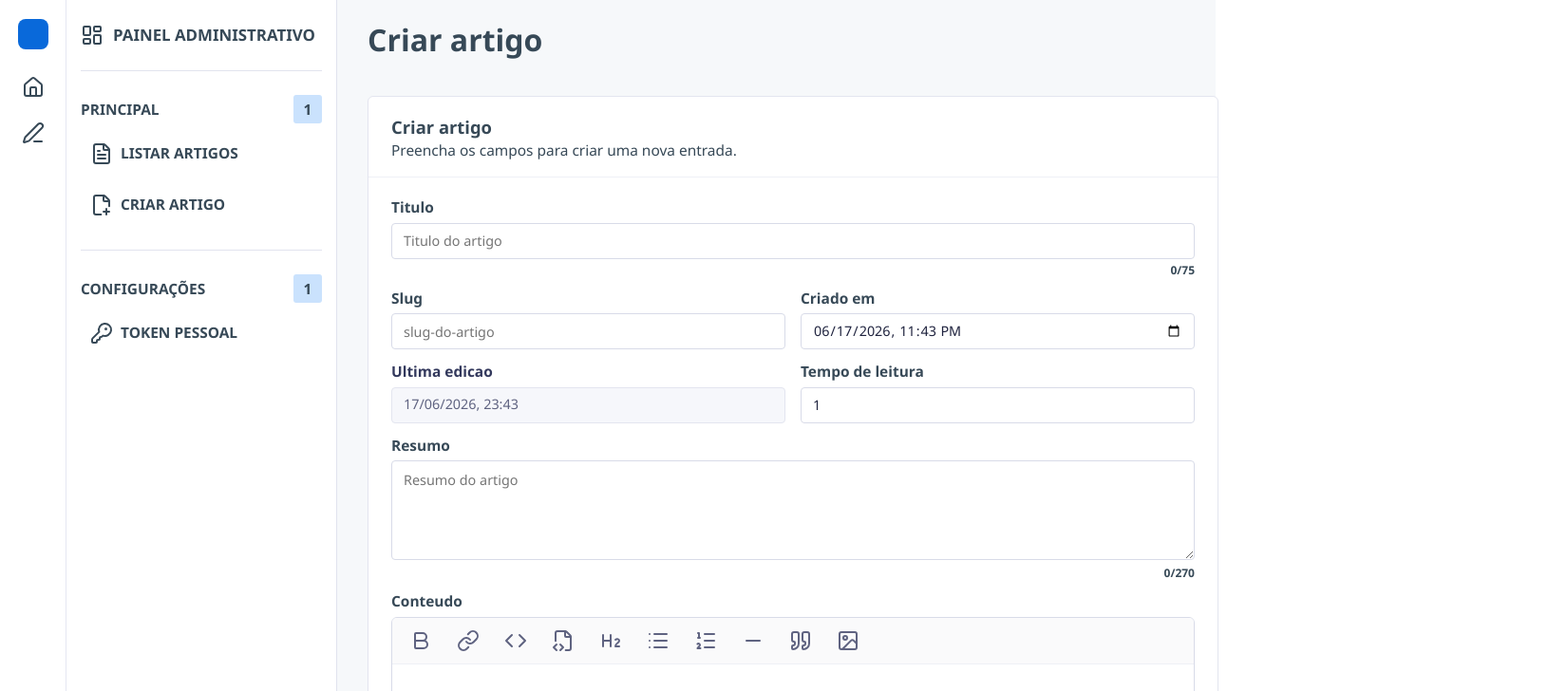
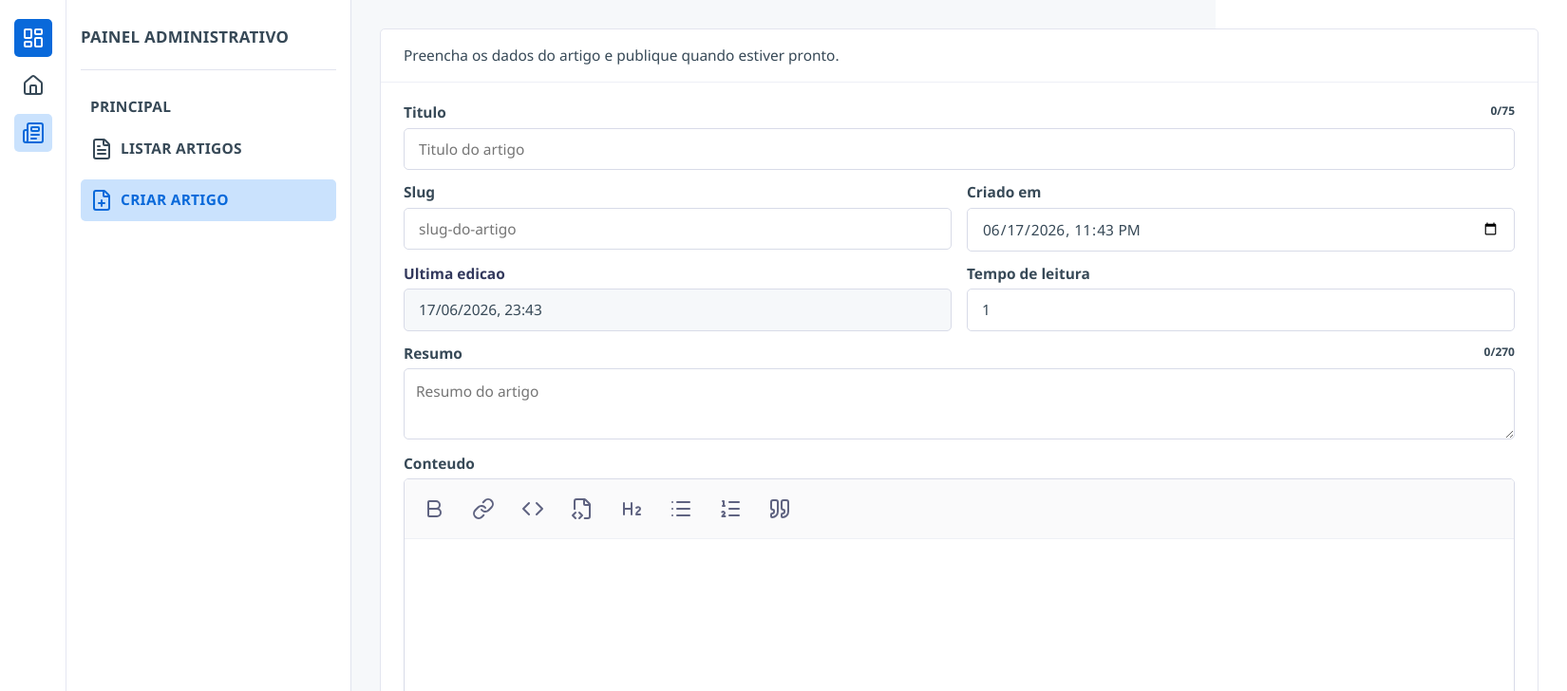
Before and after one commit to markusvdc/portfolio, a React (Vite) app: page /admin in a window 1280 px wide. Both pictures are taken after a click on the button "CRIAR ARTIGO". Shown: the top 728 px of the page at 95% size, 1650 px wide, since content can reach past the window. Built offline with nearby package versions, Linux system fonts and the light colour scheme.

Commit message:
Redesign admin article management

```diff
--- a/src/admin/components/AdminArticleEditorForm.tsx
+++ b/src/admin/components/AdminArticleEditorForm.tsx
@@ -1,6 +1,5 @@
 import type { FormEvent } from 'react'
 import type { Editor } from '@tiptap/react'
-import { Save, X } from 'lucide-react'
 import ArticleRichTextEditor from './ArticleRichTextEditor'
 import type { ArticleFormState, EditingArticle, LinkDraft } from '../types/adminTypes'
 import { formatArticleDateTime } from '../../site/utils/formatArticleDate'
@@ -45,15 +44,17 @@ function AdminArticleEditorForm({
 	return (
 		<section className="admin__publisher" aria-labelledby="admin-create-article-title">
 			<div className="admin__summary">
-				<div>
-					<h2 id="admin-create-article-title">{editingArticle ? 'Editar artigo' : 'Criar artigo'}</h2>
-					<p>{editingArticle ? 'Atualize o conteudo publicado.' : 'Preencha os campos para criar uma nova entrada.'}</p>
-				</div>
+				<p>{editingArticle ? 'Edite as informações do artigo e salve as alterações quando concluir.' : 'Preencha os dados do artigo e publique quando estiver pronto.'}</p>
 			</div>
 			<form className="admin__form" onSubmit={onSubmit}>
 				<div className="admin__grid">
 					<div className="admin__field admin__field--wide">
-						<label htmlFor="article-title">Titulo</label>
+						<label htmlFor="article-title">
+							Titulo
+							<span className="admin__character">
+								{form.title.length}/75
+							</span>
+						</label>
 						<input
 							id="article-title"
 							type="text"
@@ -61,9 +62,6 @@ function AdminArticleEditorForm({
 							onChange={(event) => onFormChange('title', event.target.value)}
 							placeholder="Titulo do artigo"
 						/>
-						<span className="admin__character">
-							{form.title.length}/75
-						</span>
 					</div>
 
 					<div className="admin__field">
@@ -113,17 +111,19 @@ function AdminArticleEditorForm({
 					</div>
 
 					<div className="admin__field admin__field--wide">
-						<label htmlFor="article-summary">Resumo</label>
+						<label htmlFor="article-summary">
+							Resumo
+							<span className="admin__character">
+								{form.summary.length}/270
+							</span>
+						</label>
 						<textarea
 							id="article-summary"
 							value={form.summary}
 							onChange={(event) => onFormChange('summary', event.target.value)}
 							placeholder="Resumo do artigo"
-							rows={4}
+							rows={2}
 						/>
-						<span className="admin__character">
-							{form.summary.length}/270
-						</span>
 					</div>
 				</div>
 
@@ -142,18 +142,16 @@ function AdminArticleEditorForm({
 				</div>
 
 				<div className="admin__actions">
+					{editingArticle && (
+						<button className="admin__button" type="button" onClick={onCancelEdit}>
+							Cancelar edicao
+						</button>
+					)}
 					<button className="admin__button admin__button--primary" type="submit" disabled={!hasSavedToken || isCreatingArticle}>
-						<Save size={24} />
 						{isCreatingArticle
 							? editingArticle ? 'Atualizando artigo...' : 'Criando artigo...'
 							: editingArticle ? 'Atualizar artigo' : 'Criar artigo'}
 					</button>
-					{editingArticle && (
-						<button className="admin__button" type="button" onClick={onCancelEdit}>
-							<X size={24} />
-							Cancelar edicao
-						</button>
-					)}
 				</div>
 			</form>
 		</section>
--- a/src/admin/components/ArticleRichTextEditor.tsx
+++ b/src/admin/components/ArticleRichTextEditor.tsx
@@ -5,13 +5,10 @@ import {
 	Code,
 	FileCode2,
 	Heading2,
-	Image,
 	Link,
 	List,
 	ListOrdered,
-	Minus,
 	Quote,
-	Unlink,
 } from 'lucide-react'
 import type { LinkDraft } from '../types/adminTypes'
 
@@ -34,7 +31,6 @@ function ArticleRichTextEditor({
 	onApplyLink,
 	onRemoveLink,
 	onCancelLink,
-	onInsertImage,
 }: ArticleRichTextEditorProps) {
 	return (
 		<div className="admin__editor">
@@ -111,15 +107,6 @@ function ArticleRichTextEditor({
 				</button>
 				<button
 					type="button"
-					onClick={() => editor?.chain().focus().setHorizontalRule().run()}
-					disabled={!editor}
-					aria-label="Separador"
-					title="Separador"
-				>
-					<Minus size={24} />
-				</button>
-				<button
-					type="button"
 					className={editor?.isActive('blockquote') ? 'is-active' : ''}
 					onClick={() => editor?.chain().focus().toggleBlockquote().run()}
 					disabled={!editor}
@@ -127,9 +114,6 @@ function ArticleRichTextEditor({
 					title="Citacao"
 				>
 					<Quote size={24} />
-				</button>
-				<button type="button" onClick={onInsertImage} disabled={!editor} aria-label="Imagem" title="Imagem">
-					<Image size={24} />
 				</button>
 			</div>
 			{linkDraft && (
@@ -154,7 +138,6 @@ function ArticleRichTextEditor({
 						</button>
 						{linkDraft.hasLink && (
 							<button type="button" onClick={onRemoveLink}>
-								<Unlink size={24} />
 								Remover link
 							</button>
 						)}
--- a/src/admin/pages/AdminPage.tsx
+++ b/src/admin/pages/AdminPage.tsx
@@ -1,13 +1,13 @@
 import { useState } from 'react'
 import {
+	FilePlus,
 	FileText,
-	FilePlus2,
 	Home,
-	KeyRound,
 	LayoutDashboard,
-	PenLine,
 	Plus,
 	Settings,
+	Newspaper,
+	ShieldCheck,
 } from 'lucide-react'
 import AdminArticleEditorForm from '../components/AdminArticleEditorForm'
 import AdminArticleList from '../components/AdminArticleList'
@@ -37,11 +37,11 @@ function AdminPage() {
 	return (
 		<main className="admin">
 			<aside className="admin__rail" aria-label="Menu principal">
-				<a className="admin__brand" href="/portfolio/" aria-label="Voltar para o site">
-					<span></span>
+				<a className="admin__brand" href="/portfolio/admin/" aria-label="Inicio do painel administrativo">
+					<LayoutDashboard size={24} strokeWidth={2} />
 				</a>
 				<nav className="admin__shortcuts" aria-label="Ferramentas do admin">
-					<a className="admin__shortcut" href="/portfolio/" aria-label="Inicio">
+					<a className="admin__shortcut" href="/portfolio/admin/" aria-label="Inicio do painel administrativo">
 						<Home size={24} />
 					</a>
 					<button
@@ -50,7 +50,7 @@ function AdminPage() {
 						onClick={() => setActiveView('article-list')}
 						aria-label="Conteudo"
 					>
-						<PenLine size={24} />
+						<Newspaper size={24} />
 					</button>
 				</nav>
 				<button
@@ -65,14 +65,12 @@ function AdminPage() {
 
 			<aside className="admin__sidebar" aria-label="Navegacao do conteudo">
 				<header className="admin__header">
-					<LayoutDashboard size={24} strokeWidth={2} />
 					<span>Painel Administrativo</span>
 				</header>
 
 				<div className="admin__group">
 					<div className="admin__heading">
 						<span>Principal</span>
-						<span className="admin__counter">{admin.adminArticles.length || 1}</span>
 					</div>
 					<button
 						className={`admin__item ${isArticleListView ? 'admin__item--active' : ''}`}
@@ -87,44 +85,13 @@ function AdminPage() {
 						type="button"
 						onClick={handleOpenCreateArticle}
 					>
-						<FilePlus2 size={24} />
+						<FilePlus size={24} />
 						Criar Artigo
-					</button>
-				</div>
-
-				<div className="admin__group">
-					<div className="admin__heading">
-						<span>Configurações</span>
-						<span className="admin__counter">1</span>
-					</div>
-					<button
-						className={`admin__item ${activeView === 'token' ? 'admin__item--active' : ''}`}
-						type="button"
-						onClick={() => setActiveView('token')}
-					>
-						<KeyRound size={24} />
-						Token Pessoal
 					</button>
 				</div>
 			</aside>
 
 			<section className="admin__workspace" aria-labelledby="admin-title">
-				<header className="admin__topbar">
-					<div>
-						<h1 id="admin-title">
-							{isArticleListView && 'Artigos'}
-							{isArticleEditorView && (admin.editingArticle ? 'Editar artigo' : 'Criar artigo')}
-							{activeView === 'token' && 'GitHub Token'}
-						</h1>
-					</div>
-					{isArticleListView && (
-						<button className="admin__action" type="button" onClick={handleOpenCreateArticle}>
-							<Plus size={24} />
-							Novo artigo
-						</button>
-					)}
-				</header>
-
 				{isArticleListView && (
 					<div className="admin__content">
 						<AdminArticleList
@@ -190,7 +157,6 @@ function AdminPage() {
 				{activeView === 'token' && (
 					<div className="admin__settings">
 						<section className="admin__card" aria-labelledby="admin-token-title">
-							<h2 id="admin-token-title">GitHub Token</h2>
 							<p>Conexao de publicacao do portfolio.</p>
 							<AdminTokenPanel
 								token={admin.token}
--- a/src/styles/pages/_admin.sass
+++ b/src/styles/pages/_admin.sass
@@ -3,7 +3,7 @@
 .admin
 	min-height: 100vh
 	display: grid
-	grid-template-columns: 70px 285px minmax(960px, 1fr)
+	grid-template-columns: 70px 300px max(1280px)
 	background: #F6F8FA
 	font-family: variables.$font-primary
 
@@ -14,17 +14,17 @@
 	display: flex
 	flex-direction: column
 	align-items: center
-	gap: 20px
+	gap: 10px
 	padding: 20px 0
 	border-right: 1px solid #e5e7f2
 	background: #ffffff
 
 .admin__brand
-	width: 32px
-	height: 32px
+	width: 40px
+	height: 40px
 	display: grid
 	place-items: center
-	border-radius: 8px
+	border-radius: 5px
 	background: variables.$color-admin-primary
 	color: #ffffff
 	font-size: 0.75rem
@@ -33,21 +33,23 @@
 .admin__shortcuts
 	display: flex
 	flex-direction: column
-	gap: 8px
+	gap: 10px
 
 .admin__shortcut
 	width: 40px
 	height: 40px
 	display: grid
 	place-items: center
-	border-radius: 6px
+	border-radius: 5px
 	transition: background 160ms ease, color 160ms ease
 	color: variables.$color-black
-	&:hover,
+	&:hover
+		background: variables.$color-admin-hover
+		color: variables.$color-admin-primary
 	&:focus-visible
 		background: variables.$color-admin-hover
 		color: variables.$color-admin-primary
-	&.admin__item--active
+	&.admin__shortcut--active
 		background: variables.$color-admin-hover
 		color: variables.$color-admin-primary
 	&.admin__shortcut--bottom
@@ -57,7 +59,7 @@
 	position: sticky
 	top: 0
 	height: 100vh
-	padding: 25px 15px
+	padding: 31px 15px
 	border-right: 1px solid #e1e3ee
 	background: #ffffff
 	overflow-y: auto
@@ -69,6 +71,7 @@
 	font-size: 1.055rem
 	font-weight: variables.$font-weight-bd
 	text-transform: uppercase
+	letter-spacing: .3px
 
 .admin__group
 	margin-top: 25px
@@ -86,9 +89,11 @@
 	font-weight: variables.$font-weight-sm
 	line-height: variables.$font-height-md
 	text-transform: uppercase
+	padding-left: 10px
+	letter-spacing: .3px
 
 .admin__counter
-	border-radius: 3px
+	border-radius: 5px
 	background: variables.$color-admin-hover
 	height: 30px
 	width: 30px
@@ -105,37 +110,57 @@
 	gap: 8px
 	padding: 10px
 	border: 0
-	border-radius: 4px
+	border-radius: 5px
 	background: transparent
 	font-size: variables.$font-size-md
 	color: variables.$color-black
 	text-align: left
 	transition: background 160ms ease, color 160ms ease
 	font-weight: variables.$font-weight-sm
-	&:hover,
+	letter-spacing: .3px
+	&:hover
+		background: variables.$color-admin-hover
+		color: variables.$color-admin-primary
 	&:focus-visible
 		background: variables.$color-admin-hover
 		color: variables.$color-admin-primary
-	&.admin__shortcut--active
+	&.admin__item--active
 		background: variables.$color-admin-hover
 		color: variables.$color-admin-primary
 
 .admin__workspace
 	min-height: 100vh
-	padding: 24px 32px 48px
+	padding: 30px
 
 .admin__topbar
 	display: flex
-	align-items: flex-start
-	justify-content: space-between
+	justify-content: flex-end
 	gap: 24px
 	h1
 		font-size: 2rem
 		line-height: 1.15
 		font-weight: variables.$font-weight-bd
 
-.admin__action,
 .admin__button
+	display: flex
+	align-items: center
+	text-transform: uppercase
+	column-gap: 10px
+	padding: 13px 20px
+	border: 0
+	border-radius: 5px
+	background: transparent
+	font-size: variables.$font-size-md
+	color: variables.$color-black
+	text-align: left
+	transition: background 160ms ease, color 160ms ease
+	font-weight: variables.$font-weight-sm
+	letter-spacing: .3px
+	&:disabled
+		cursor: not-allowed
+		opacity: .55
+
+.admin__action
 	min-height: 36px
 	text-transform: uppercase
 	display: inline-flex
@@ -144,7 +169,7 @@
 	gap: 8px
 	padding: 0 14px
 	border: 1px solid #d8dbe8
-	border-radius: 4px
+	border-radius: 5px
 	background: #ffffff
 	font-size: variables.$font-size-md
 	font-weight: variables.$font-weight-sm
@@ -153,28 +178,38 @@
 		cursor: not-allowed
 		opacity: .55
 
-.admin__action,
 .admin__button--primary
 	border-color: variables.$color-admin-primary
 	background: variables.$color-admin-primary
 	color: #ffffff
 
+.admin__action
+	border-color: variables.$color-admin-primary
+	background: variables.$color-admin-primary
+	color: #ffffff
+
 .admin__content
-	margin-top: 40px
 	display: flex
 	flex-direction: column
 
 .admin__settings
-	width: min(100%, 720px)
 	display: flex
 	flex-direction: column
 	gap: 24px
 
-.admin__publisher,
-.admin__articles,
+.admin__publisher
+	border: 1px solid #e3e5ef
+	border-radius: 5px
+	background: #ffffff
+
+.admin__articles
+	border: 1px solid #e3e5ef
+	border-radius: 5px
+	background: #ffffff
+
 .admin__card
 	border: 1px solid #e3e5ef
-	border-radius: 6px
+	border-radius: 5px
 	background: #ffffff
 
 .admin__card
@@ -191,14 +226,9 @@
 	display: flex
 	align-items: center
 	justify-content: space-between
-	gap: 16px
 	padding: 20px 24px
 	border-bottom: 1px solid #eef0f6
-	h2
-		font-size: 1.15rem
-		line-height: 1.25
 	p
-		margin-top: 6px
 		color: variables.$color-black
 		font-size: variables.$font-size-md
 
@@ -208,40 +238,50 @@
 	gap: 16px
 	padding: 24px
 	label
-		display: block
 		margin-bottom: 8px
 		font-size: variables.$font-size-md
 		font-weight: variables.$font-weight-bd
-	input,
+		display: flex
+		justify-content: space-between
+	input
+		width: 100%
+		border: 1px solid #d8dbe8
+		border-radius: 5px
+		background: #ffffff
+		color: variables.$color-black
+		font: inherit
+		font-size: variables.$font-size-md
+		line-height: variables.$font-height-md
+		transition: border-color 160ms ease, box-shadow 160ms ease
+		&:focus
+			border-color: variables.$color-admin-primary
+		&:disabled
+			background: #F6F8FA
+			color: variables.$color-black
+	input
+		padding: 8px 15px
 	textarea
 		width: 100%
 		border: 1px solid #d8dbe8
-		border-radius: 4px
+		border-radius: 5px
 		background: #ffffff
 		color: #20243f
 		font: inherit
-		font-size: 0.9rem
-		line-height: 1.45
+		font-size: variables.$font-size-md
+		line-height: variables.$font-height-md
 		transition: border-color 160ms ease, box-shadow 160ms ease
+		padding: 10px 12px
+		resize: vertical
 		&:focus
 			border-color: variables.$color-admin-primary
-			box-shadow: 0 0 0 2px rgba(73, 69, 255, .12)
 		&:disabled
-			background: #f6f7fb
+			background: #F6F8FA
 			color: variables.$color-black
-	input
-		height: 38px
-		padding: 0 12px
-	textarea
-		min-height: 88px
-		padding: 10px 12px
-		resize: vertical
 
 .admin__card
 	display: flex
 	flex-direction: column
 	row-gap: 10px
-	margin-top: 20px
 
 .admin__card .admin__form
 	padding: 18px 0 0
@@ -264,41 +304,37 @@
 	font-weight: variables.$font-weight-bd
 
 .admin__value
-	min-height: 38px
 	display: flex
 	align-items: center
-	padding: 0 12px
-	border: 1px solid #e3e5ef
-	border-radius: 4px
-	background: #f6f7fb
-	color: #5f6381
-	font-size: 0.9rem
+	padding: 8px 15px
+	border: 1px solid #d8dbe8
+	border-radius: 5px
+	background: #F6F8FA
+	color: variables.$color-black
+	font-size: variables.$font-size-md
+	line-height: variables.$font-height-md
 
 .admin__character
-	display: flex
-	justify-content: flex-end
-	margin-top: 6px
+	display: inline-flex
 	color: variables.$color-black
 	font-size: 0.75rem
-	font-weight: variables.$font-weight-bd
 
 .admin__actions
 	display: flex
-	flex-wrap: wrap
-	gap: 10px
-	&.admin__actions--stack
-		align-items: stretch
-		.admin__button
-			width: 100%
+	column-gap: 20px
+	justify-content: flex-end
 
-.admin__message,
 .admin__status
 	color: #4d536f
 	font-size: 0.875rem
 
 .admin__message
+	color: #4d536f
+	font-size: 0.875rem
+
+.admin__message
 	padding: 10px 12px
-	border-radius: 4px
+	border-radius: 5px
 	background: #f5f5ff
 	color: #0860CA
 	font-weight: variables.$font-weight-bd
@@ -306,7 +342,7 @@
 .admin__connection
 	padding: 12px
 	border: 1px solid #d8dbe8
-	border-radius: 4px
+	border-radius: 5px
 	background: #fafafb
 	color: #4d536f
 	font-size: .85rem
@@ -326,7 +362,7 @@
 
 .admin__editor
 	border: 1px solid #d8dbe8
-	border-radius: 6px
+	border-radius: 5px
 	background: #ffffff
 	overflow: hidden
 
@@ -338,23 +374,22 @@
 	border-bottom: 1px solid #eef0f6
 	background: #fafafb
 	button
-		min-width: 32px
-		height: 32px
 		display: inline-flex
 		align-items: center
 		justify-content: center
 		gap: 6px
-		padding: 0 9px
+		padding: 10px
 		border: 1px solid transparent
-		border-radius: 4px
+		border-radius: 5px
 		color: #5f6381
 		font-size: 0.72rem
 		font-weight: variables.$font-weight-bk
 		transition: background 160ms ease, border-color 160ms ease, color 160ms ease
-		&:hover,
+		&:hover
+			border-color: #cfd2e2
+			color: variables.$color-admin-primary
 		&:focus-visible
 			border-color: #cfd2e2
-			background: #ffffff
 			color: variables.$color-admin-primary
 		&.is-active
 			border-color: variables.$color-admin-primary
@@ -379,21 +414,19 @@
 	flex-wrap: wrap
 	gap: 8px
 	button
-		min-height: 32px
+		text-transform: uppercase
 		display: inline-flex
 		align-items: center
-		gap: 6px
-		padding: 0 10px
+		justify-content: center
+		gap: 8px
+		padding: 8px 20px
 		border: 1px solid #d8dbe8
-		border-radius: 4px
+		border-radius: 5px
 		background: #ffffff
-		color: #32385c
-		font-size: 0.8rem
-		font-weight: variables.$font-weight-bd
-		&:first-child
-			border-color: variables.$color-admin-primary
-			background: variables.$color-admin-primary
-			color: #ffffff
+		color: variables.$color-black
+		font-size: variables.$font-size-md
+		font-weight: variables.$font-weight-sm
+		transition: background 160ms ease, border-color 160ms ease, color 160ms ease
 
 .tiptap
 	min-height: 300px
@@ -402,11 +435,15 @@
 	color: #20243f
 	font-size: 0.94rem
 	line-height: 1.58
-	p,
-	ul,
-	ol,
-	blockquote,
 	pre
+		margin-bottom: 12px
+	p
+		margin-bottom: 12px
+	ul
+		margin-bottom: 12px
+	ol
+		margin-bottom: 12px
+	blockquote
 		margin-bottom: 12px
 	h2
 		margin: 20px 0 10px
@@ -414,10 +451,10 @@
 	h3
 		margin: 18px 0 8px
 		font-size: 1.1rem
-	ul,
 	ol
 		padding-left: 22px
 	ul
+		padding-left: 22px
 		list-style: disc
 	ol
 		list-style: decimal
@@ -429,12 +466,12 @@
 			margin-bottom: 0
 	code
 		padding: 2px 5px
-		border-radius: 3px
+		border-radius: 5px
 		background: #eff0f6
 		font-family: Consolas, monospace
 	pre
 		padding: 12px
-		border-radius: 4px
+		border-radius: 5px
 		background: #20243f
 		color: #ffffff
 		overflow-x: auto
@@ -481,55 +518,35 @@
 
 .admin__frame
 	border: 1px solid #e3e5ef
-	border-radius: 4px
+	border-radius: 5px
 	background: #ffffff
 	overflow: hidden
-	margin-top: 20px
 
 .admin__table
 	width: 100%
 	border-collapse: collapse
-	font-size: 0.86rem
-	th,
+	th
+		padding: 14px 16px
+		border-bottom: 1px solid #eef0f6
+		text-align: left
+		vertical-align: middle
+		color: variables.$color-black
+		font-size: variables.$font-size-md
+		font-weight: variables.$font-weight-bd
 	td
 		padding: 14px 16px
 		border-bottom: 1px solid #eef0f6
 		text-align: left
 		vertical-align: middle
-	th
-		color: #666b88
-		font-size: variables.$font-size-md
-		font-weight: variables.$font-weight-bk
-		text-transform: uppercase
-	td
-		color: #4d536f
-		&:first-child
-			color: #20243f
 	tr:last-child td
 		border-bottom: 0
-	tbody tr
-		transition: background 160ms ease
-		&:hover
-			background: #fafafb
 
 .admin__table--strapi
 	min-width: 1060px
-	th,
+	th
+		padding: 12px 16px
 	td
 		padding: 12px 16px
-	th
-		height: 56px
-		color: #3b4167
-		font-size: variables.$font-size-md
-		font-weight: variables.$font-weight-sm
-	td
-		color: variables.$color-black
-		font-size: variables.$font-size-md
-		line-height: variables.$font-height-md
-		&:nth-child(2)
-			width: 32%
-		&:nth-child(6)
-			width: 22%
 
 .admin__select
 	width: 44px
@@ -539,7 +556,7 @@
 	height: 20px
 	display: inline-block
 	border: 1px solid #c6cadb
-	border-radius: 4px
+	border-radius: 5px
 	background: #ffffff
 	vertical-align: middle
 
@@ -553,7 +570,8 @@
 	text-align: left
 	text-overflow: ellipsis
 	white-space: nowrap
-	&:hover,
+	&:hover
+		color: variables.$color-admin-primary
 	&:focus-visible
 		color: variables.$color-admin-primary
 	&:disabled
@@ -563,13 +581,15 @@
 .admin__badge
 	display: inline-flex
 	align-items: center
-	min-height: 30px
-	padding: 0 10px
+	padding: 5px 15px
 	border: 1px solid #bddfbf
-	border-radius: 4px
+	border-radius: 5px
 	background: #effcef
 	color: #177245
 	font-weight: variables.$font-weight-sm
+	font-size: variables.$font-size-md
+	line-height: variables.$font-height-md
+	text-transform: uppercase
 	&.admin__badge--draft
 		border-color: #b9dcff
 		background: #edf7ff
@@ -594,33 +614,40 @@
 	display: grid
 	place-items: center
 	border: 1px solid #d8dbe8
-	border-radius: 4px
+	border-radius: 5px
 	background: #ffffff
 	color: #5f6381
 	transition: background 160ms ease, border-color 160ms ease, color 160ms ease
-	&:hover,
+	&:hover
+		border-color: variables.$color-admin-primary
+		color: variables.$color-admin-primary
 	&:focus-visible
 		border-color: variables.$color-admin-primary
 		color: variables.$color-admin-primary
 	&:disabled
 		cursor: not-allowed
 		opacity: .5
+
 .admin__ghost
 	width: 40px
 	height: 40px
 	display: grid
 	place-items: center
-	border-radius: 4px
+	border-radius: 5px
 	color: variables.$color-black
 	transition: background 160ms ease, color 160ms ease
-	&:hover,
+	&:hover
+		background: variables.$color-admin-hover
+		color: variables.$color-admin-primary
 	&:focus-visible
 		background: variables.$color-admin-hover
 		color: variables.$color-admin-primary
 	&:disabled
 		cursor: not-allowed
 		opacity: .5
-	&.admin__ghost--danger:hover,
+	&.admin__ghost--danger:hover
+		background: #fff4f3
+		color: #d02b20
 	&.admin__ghost--danger:focus-visible
 		background: #fff4f3
 		color: #d02b20
@@ -628,29 +655,31 @@
 .admin__table
 	table-layout: fixed
 	width: 100%
-
-	th:nth-child(1),
+	th:nth-child(1)
+		width: 35%
 	td:nth-child(1)
 		width: 35%
-
-	th:nth-child(2),
+	th:nth-child(2)
+		width: 140px
 	td:nth-child(2)
 		width: 140px
-
-	th:nth-child(3),
+	th:nth-child(3)
+		width: 140px
 	td:nth-child(3)
 		width: 140px
-
-	th:nth-child(4),
+	th:nth-child(4)
+		width: 120px
 	td:nth-child(4)
 		width: 120px
-
-	th:nth-child(5),
+	th:nth-child(5)
+		width: 110px
 	td:nth-child(5)
 		width: 110px
 
 .admin__table--strapi
-	th,
+	th
+		height: 60px
+		padding: 8px 16px
 	td
 		height: 60px
 		padding: 8px 16px
```
Also changed, not shown: src/admin/components/AdminArticleList.tsx (+13 -14 lines), src/admin/components/AdminTokenPanel.tsx (+2 -13 lines).
